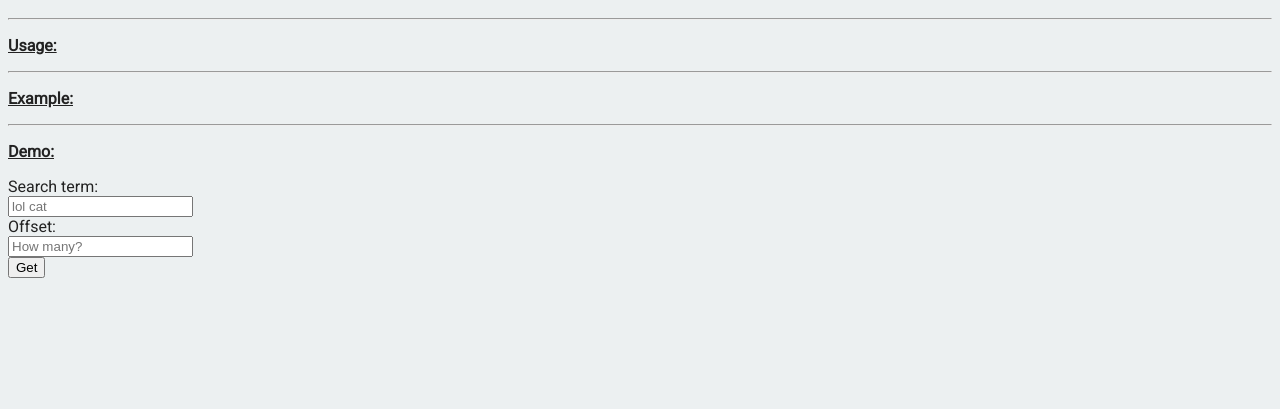
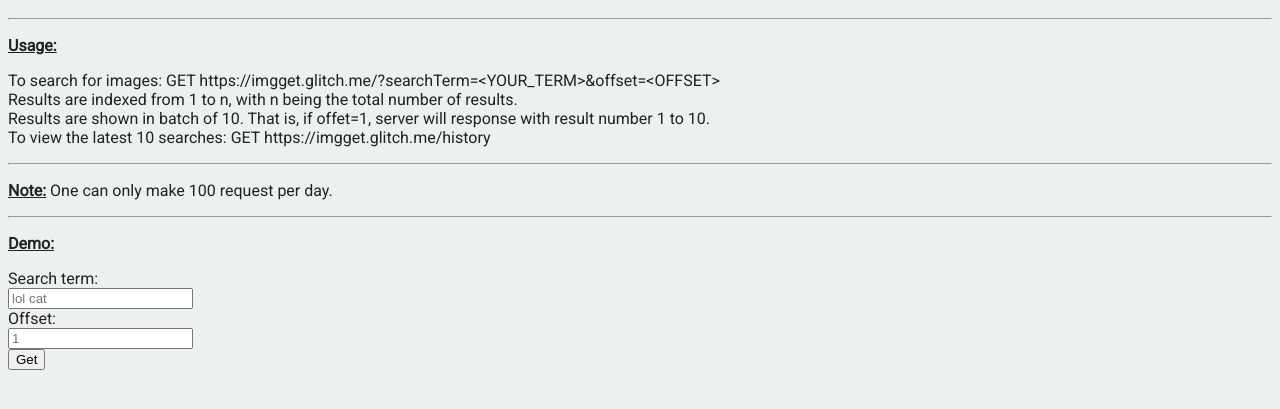
Before and after one commit to lngka/imgget, a website: page views/index.html in a window 1280 px wide. Shown: the part 81-490 px from the top of the page. Drawn offline with Linux system fonts and the light colour scheme.

Commit message:
🎷🕹 Updated with Glitch - DONE

```diff
--- a/views/index.html
+++ b/views/index.html
@@ -14,10 +14,20 @@
         <hr>
         <p>
           <b><u>Usage:</u></b>
+          <div>
+            To search for images: GET https://imgget.glitch.me/?searchTerm=&lt;YOUR_TERM&gt;&offset=&lt;OFFSET&gt;
+            <br>
+            Results are indexed from 1 to n, with n being the total number of results.
+            <br>
+            Results are shown in batch of 10. That is, if offet=1, server will response with result number 1 to 10.
+            <br>
+            To view the latest 10 searches: GET <link>https://imgget.glitch.me/history
+          </div>
         </p>
         <hr>
         <p>
-          <b><u>Example:</u></b>
+          <b><u>Note:</u></b>
+          One can only make 100 request per day.
         </p>
         <hr>
         <p>
@@ -27,7 +37,7 @@
           Search term: <br>
           <input type="text" name="searchTerm" placeholder="lol cat"><br>
           Offset: <br>
-          <input type="number" name="offset" placeholder="How many?"><br>
+          <input type="number" name="offset" placeholder="1"><br>
           <input type="submit" value="Get">
         </form>
       </div>
```
